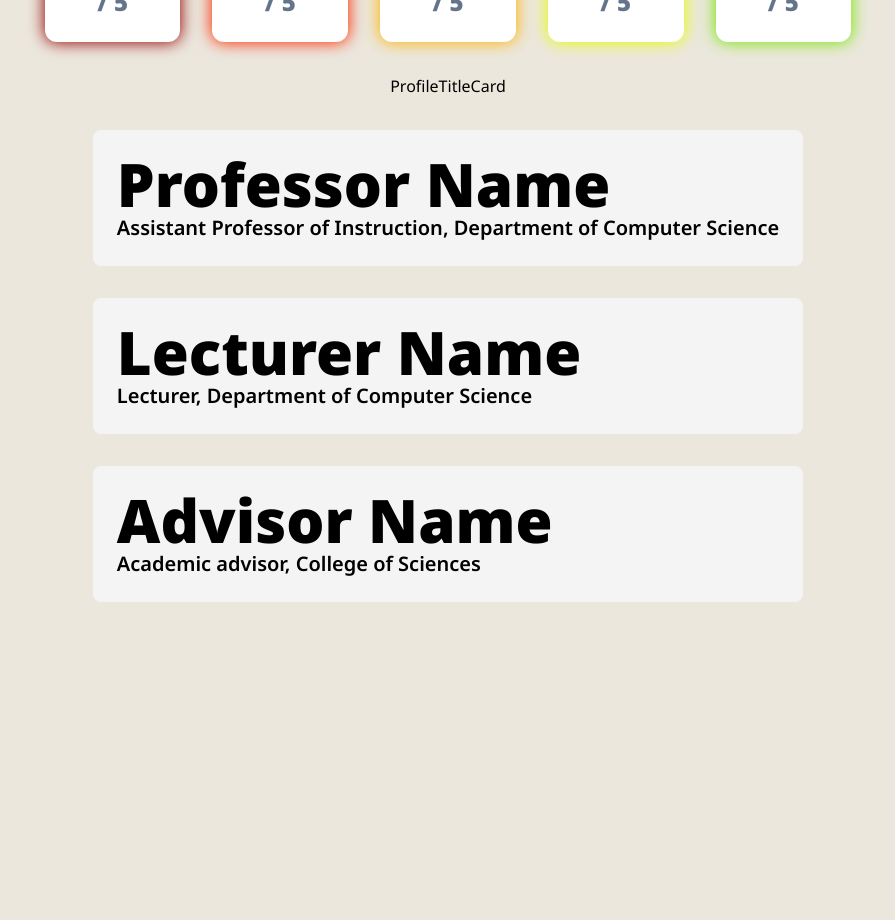
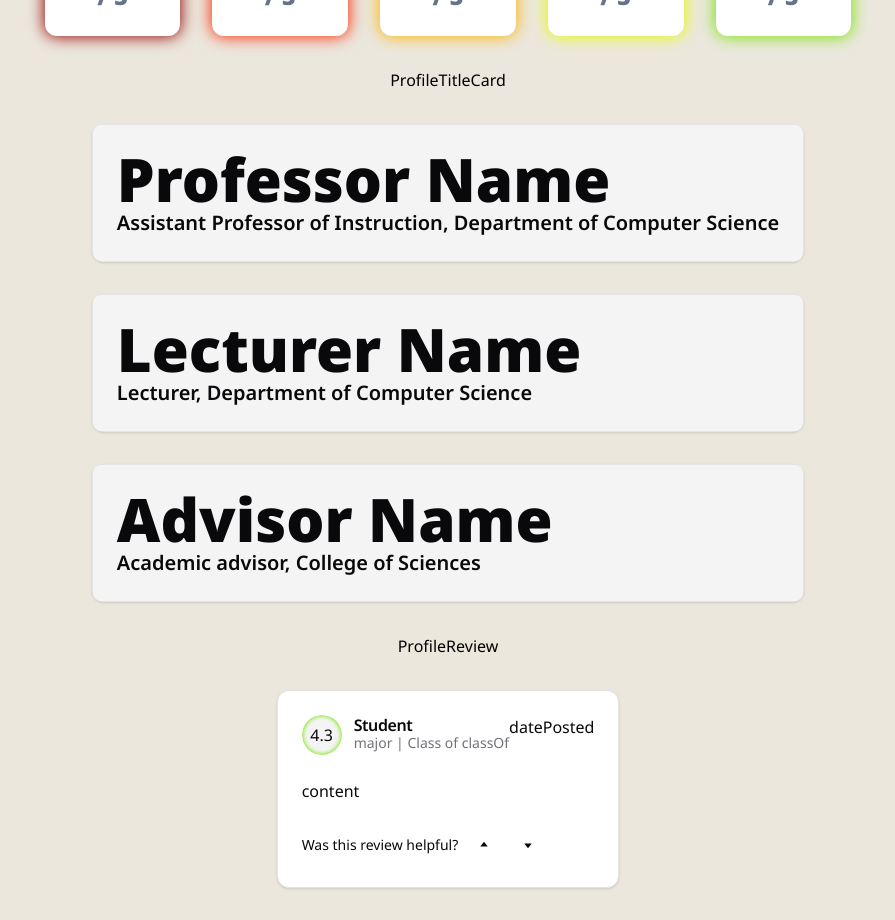
Before and after one commit to acmutsa/newbook-next, a Next.js app in the folder apps/web/: page /component-testing in a window 1280 px wide. Shown: the part 160-1080 px from the top of the page, without its empty margins (192-1087 px from the left). Before the commit the page ends 800 px from the top, so only its background shows below. Built offline with nearby package versions, Linux system fonts and the light colour scheme.

Commit message:
Progress on developing review component; moving to actual shadcn cards for ProfileTitleCard; craeted ScoreIcon component; added shadcn components; modified pnpm-lock.yaml and package.json

```diff
--- a/apps/web/package.json
+++ b/apps/web/package.json
@@ -14,16 +14,17 @@
     "@radix-ui/react-avatar": "^1.1.1",
     "@radix-ui/react-icons": "^1.3.0",
     "@radix-ui/react-slot": "^1.1.0",
+    "@radix-ui/react-toggle": "^1.1.0",
     "class-variance-authority": "^0.7.0",
     "clsx": "^2.1.1",
+    "db": "workspace:*",
     "dotenv": "^16.4.5",
     "lucide-react": "^0.447.0",
     "next": "14.2.14",
     "react": "^18",
     "react-dom": "^18",
     "tailwind-merge": "^2.5.3",
-    "tailwindcss-animate": "^1.0.7",
-    "db": "workspace:*"
+    "tailwindcss-animate": "^1.0.7"
   },
   "devDependencies": {
     "@types/node": "^20",
--- a/apps/web/src/app/component-testing/page.tsx
+++ b/apps/web/src/app/component-testing/page.tsx
@@ -1,6 +1,6 @@
 import ScoreCard from "@/components/shared/NewBookScoreCard";
 import ProfileTitleCard from "@/components/shared/NewBookProfileTitle";
-
+import ProfileReview from "@/components/shared/NewBookProfileReview";
 
 export default function Page() {
     return (
@@ -31,6 +31,10 @@ export default function Page() {
                     unit="College of Sciences"
                 />
             </div>
+            <h1>ProfileReview</h1>
+            <div className="flex flex-col gap-8 my-8">
+                <ProfileReview />
+            </div>
         </main>
     );
 }
--- a/apps/web/src/components/shared/NewBookProfileReview.tsx
+++ b/apps/web/src/components/shared/NewBookProfileReview.tsx
@@ -1,6 +1,60 @@
-export default function ProfileReview() {
+import {
+    Card,
+    CardHeader,
+    CardContent,
+    CardFooter,
+    CardTitle,
+    CardDescription
+} from "@/components/ui/card";
+import ScoreIcon from "@/components/shared/NewBookScoreIcon";
+import { Toggle } from "@/components/ui/toggle";
+import { TriangleDownIcon, TriangleUpIcon } from "@radix-ui/react-icons";
+
+// TODO: rename to StudentReview since the params will make sense that way? maybe set up a more generic base for this too
+// Ask: should this be a Date object instead?
+export default function ProfileReview({
+    score,
+    major,
+    classOf,
+    datePosted,
+    content
+}: {
+    score: number;
+    major: string;
+    classOf: number;
+    datePosted: Date;
+    content: string;
+}) {
     return (
-        <div>
-        </div>
+        <Card>
+            <CardHeader>
+                <div className="flex justify-between">
+                    <div className="flex space-x-3 items-center">
+                        <ScoreIcon score={4.3} />
+                        <div>
+                            <CardTitle>Student</CardTitle>
+                            <CardDescription>{ major ?? "major" } | Class of { classOf ?? "classOf" }</CardDescription>
+                        </div>
+                    </div>
+                    <div>
+                        { datePosted?.toLocaleDateString() ?? "datePosted" }
+                    </div>
+                </div>
+            </CardHeader>
+            <CardContent>
+                { content ?? "content" }
+            </CardContent>
+            <CardFooter className="text-sm space-x-2">
+                <div>
+                    Was this review helpful?
+                </div>
+                <Toggle>
+                    <TriangleUpIcon />
+                </Toggle>
+                <Toggle>
+                    <TriangleDownIcon />
+                </Toggle>
+            </CardFooter>
+        </Card>
     )
 }
--- a/apps/web/src/components/shared/NewBookProfileTitle.tsx
+++ b/apps/web/src/components/shared/NewBookProfileTitle.tsx
@@ -1,3 +1,7 @@
+import {
+    Card
+} from "@/components/ui/card";
+
 export default function ProfileTitleCard({
     name,
     title,
@@ -8,6 +12,7 @@ export default function ProfileTitleCard({
     unit: string,
 }) {
     return (
+        <Card>
             <div className="flex flex-col grow place-content-center bg-secondary rounded-lg p-6">
                 <div className="text-6xl font-black">
                     { name ?? "ProfileName" }
@@ -16,5 +21,6 @@ export default function ProfileTitleCard({
                     { title ?? "ProfileTitle" }, { unit ?? "ProfileUnit" }
                 </div>
             </div>
+        </Card>
     );
 }
--- /dev/null
+++ b/apps/web/src/components/shared/NewBookScoreIcon.tsx
@@ -0,0 +1,31 @@
+import clsx from "clsx";
+import { Avatar, AvatarFallback } from "@/components/ui/avatar";
+
+const MAX_SCORE = 5;
+
+export default function ScoreIcon({
+    score
+}: {
+    score: number;
+}) {
+    // TODO: error-checking for invalid score
+    // TODO: Implement logic for actually pulling score from the database w/ the key, instead of just taking it in as a prop
+    const scorePercent = score / MAX_SCORE;
+
+    return (
+        <Avatar>
+            <AvatarFallback className={clsx(
+                "shadow-[inset_0_0_0.25em_0.05em_#000]",
+                {
+                    "shadow-score-0": ( scorePercent >= 0 ) && ( scorePercent < 0.2 ),
+                    "shadow-score-1": ( scorePercent >= 0.2 ) && ( scorePercent < 0.4 ),
+                    "shadow-score-2": ( scorePercent >= 0.4 ) && ( scorePercent < 0.6 ),
+                    "shadow-score-3": ( scorePercent >= 0.6 ) && ( scorePercent < 0.8 ),
+                    "shadow-score-4": ( scorePercent >= 0.8 ),
+                },
+            )}>
+                { score.toFixed(1) ?? NaN }
+            </AvatarFallback>
+        </Avatar>
+    );
+}
--- /dev/null
+++ b/apps/web/src/components/ui/card.tsx
@@ -0,0 +1,76 @@
+import * as React from "react"
+
+import { cn } from "@/lib/utils"
+
+const Card = React.forwardRef<
+  HTMLDivElement,
+  React.HTMLAttributes<HTMLDivElement>
+>(({ className, ...props }, ref) => (
+  <div
+    ref={ref}
+    className={cn(
+      "rounded-xl border bg-card text-card-foreground shadow",
+      className
+    )}
+    {...props}
+  />
+))
+Card.displayName = "Card"
+
+const CardHeader = React.forwardRef<
+  HTMLDivElement,
+  React.HTMLAttributes<HTMLDivElement>
+>(({ className, ...props }, ref) => (
+  <div
+    ref={ref}
+    className={cn("flex flex-col space-y-1.5 p-6", className)}
+    {...props}
+  />
+))
+CardHeader.displayName = "CardHeader"
+
+const CardTitle = React.forwardRef<
+  HTMLDivElement,
+  React.HTMLAttributes<HTMLDivElement>
+>(({ className, ...props }, ref) => (
+  <div
+    ref={ref}
+    className={cn("font-semibold leading-none tracking-tight", className)}
+    {...props}
+  />
+))
+CardTitle.displayName = "CardTitle"
+
+const CardDescription = React.forwardRef<
+  HTMLDivElement,
+  React.HTMLAttributes<HTMLDivElement>
+>(({ className, ...props }, ref) => (
+  <div
+    ref={ref}
+    className={cn("text-sm text-muted-foreground", className)}
+    {...props}
+  />
+))
+CardDescription.displayName = "CardDescription"
+
+const CardContent = React.forwardRef<
+  HTMLDivElement,
+  React.HTMLAttributes<HTMLDivElement>
+>(({ className, ...props }, ref) => (
+  <div ref={ref} className={cn("p-6 pt-0", className)} {...props} />
+))
+CardContent.displayName = "CardContent"
+
+const CardFooter = React.forwardRef<
+  HTMLDivElement,
+  React.HTMLAttributes<HTMLDivElement>
+>(({ className, ...props }, ref) => (
+  <div
+    ref={ref}
+    className={cn("flex items-center p-6 pt-0", className)}
+    {...props}
+  />
+))
+CardFooter.displayName = "CardFooter"
+
+export { Card, CardHeader, CardFooter, CardTitle, CardDescription, CardContent }
--- /dev/null
+++ b/apps/web/src/components/ui/toggle.tsx
@@ -0,0 +1,45 @@
+"use client"
+
+import * as React from "react"
+import * as TogglePrimitive from "@radix-ui/react-toggle"
+import { cva, type VariantProps } from "class-variance-authority"
+
+import { cn } from "@/lib/utils"
+
+const toggleVariants = cva(
+  "inline-flex items-center justify-center gap-2 rounded-md text-sm font-medium transition-colors hover:bg-muted hover:text-muted-foreground focus-visible:outline-none focus-visible:ring-1 focus-visible:ring-ring disabled:pointer-events-none disabled:opacity-50 data-[state=on]:bg-accent data-[state=on]:text-accent-foreground [&_svg]:pointer-events-none [&_svg]:size-4 [&_svg]:shrink-0",
+  {
+    variants: {
+      variant: {
+        default: "bg-transparent",
+        outline:
+          "border border-input bg-transparent shadow-sm hover:bg-accent hover:text-accent-foreground",
+      },
+      size: {
+        default: "h-9 px-2 min-w-9",
+        sm: "h-8 px-1.5 min-w-8",
+        lg: "h-10 px-2.5 min-w-10",
+      },
+    },
+    defaultVariants: {
+      variant: "default",
+      size: "default",
+    },
+  }
+)
+
+const Toggle = React.forwardRef<
+  React.ElementRef<typeof TogglePrimitive.Root>,
+  React.ComponentPropsWithoutRef<typeof TogglePrimitive.Root> &
+    VariantProps<typeof toggleVariants>
+>(({ className, variant, size, ...props }, ref) => (
+  <TogglePrimitive.Root
+    ref={ref}
+    className={cn(toggleVariants({ variant, size, className }))}
+    {...props}
+  />
+))
+
+Toggle.displayName = TogglePrimitive.Root.displayName
+
+export { Toggle, toggleVariants }
```
Also changed, not shown: 1 other file (tests, documents, lock files or other folders). Lines whose indentation alone changed are shown as unchanged.
